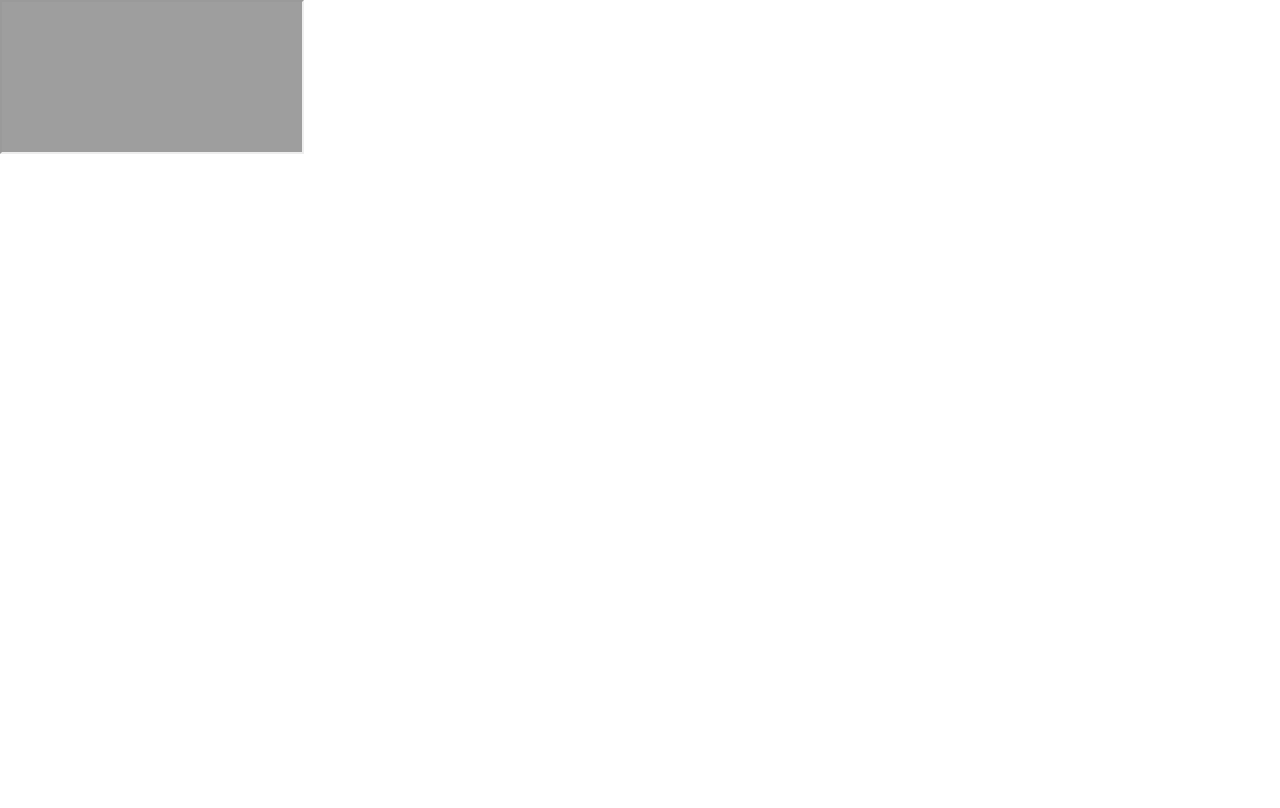
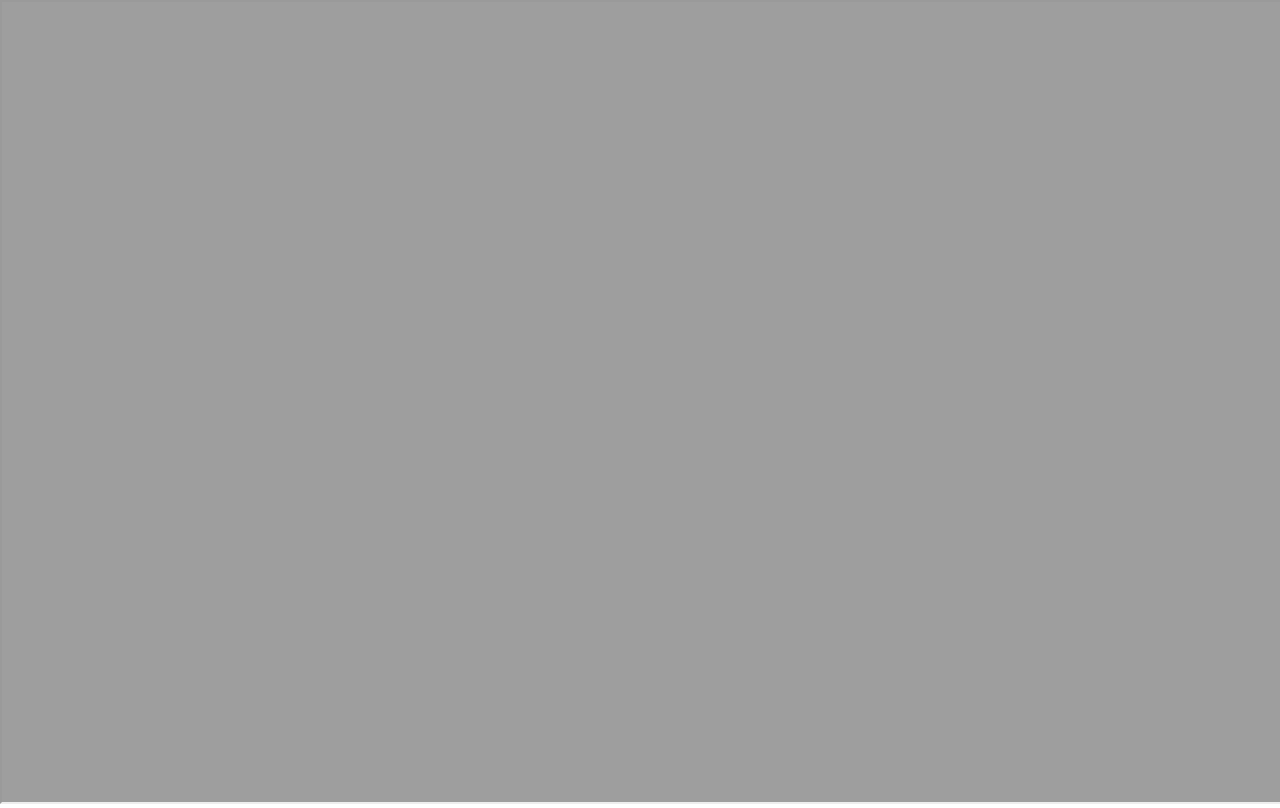
Before and after one commit to CCCDCAQTP/CCCD_TP, a plain HTML site: page index.html in a window 1280 px wide. Drawn offline with nearby package versions, Linux system fonts and the light colour scheme.

Commit message:
Update index.css

```diff
--- a/index.css
+++ b/index.css
@@ -14,4 +14,12 @@
   body {
  overflow: hidden;
  }
+
+.iFrame_content {
+            width: 100vw;
+            width: calc(var(--vw, 1vw) * 100);
+            height: 100vh;
+            height: calc(var(--vh, 1vh) * 100);
+
+        }
 </style>
```
